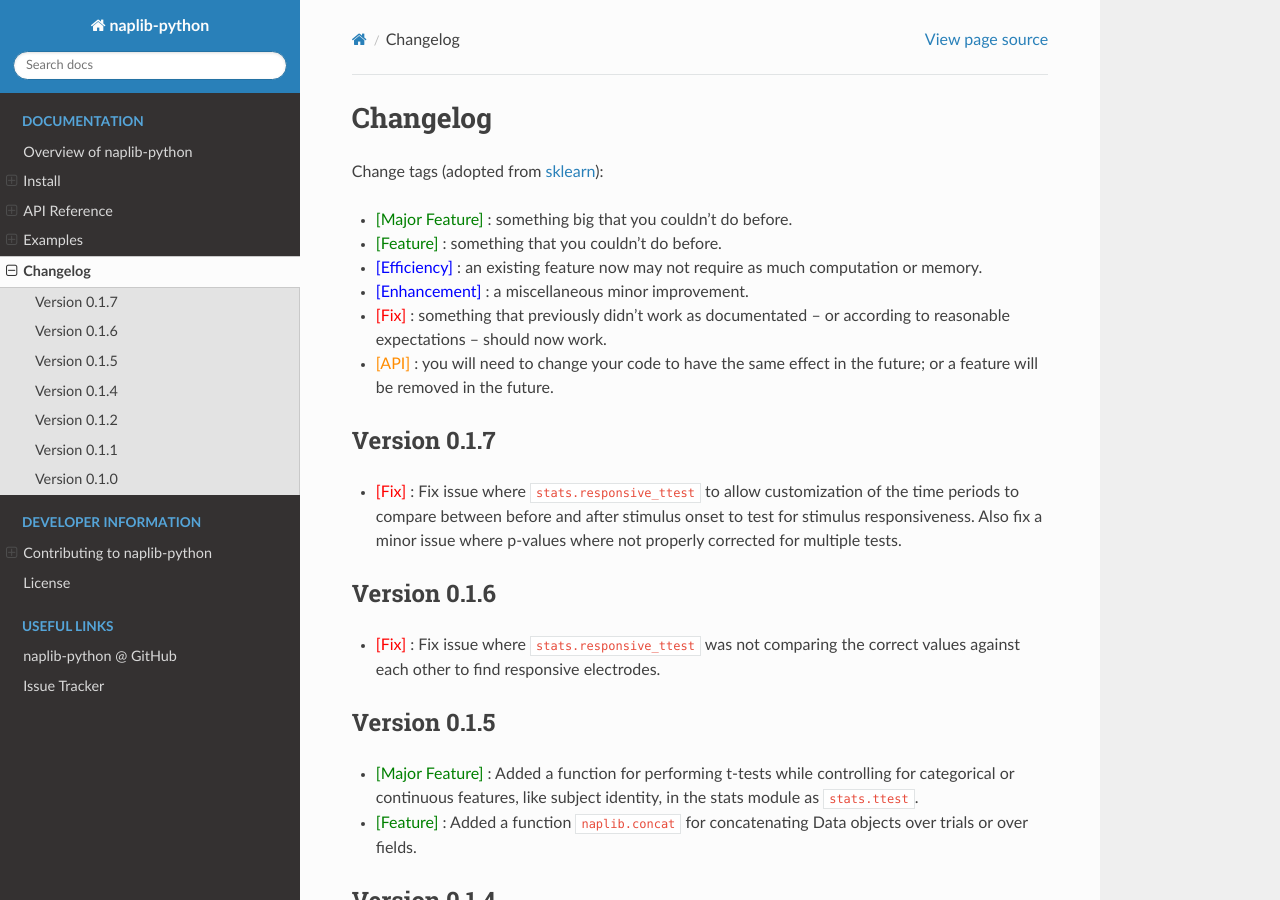
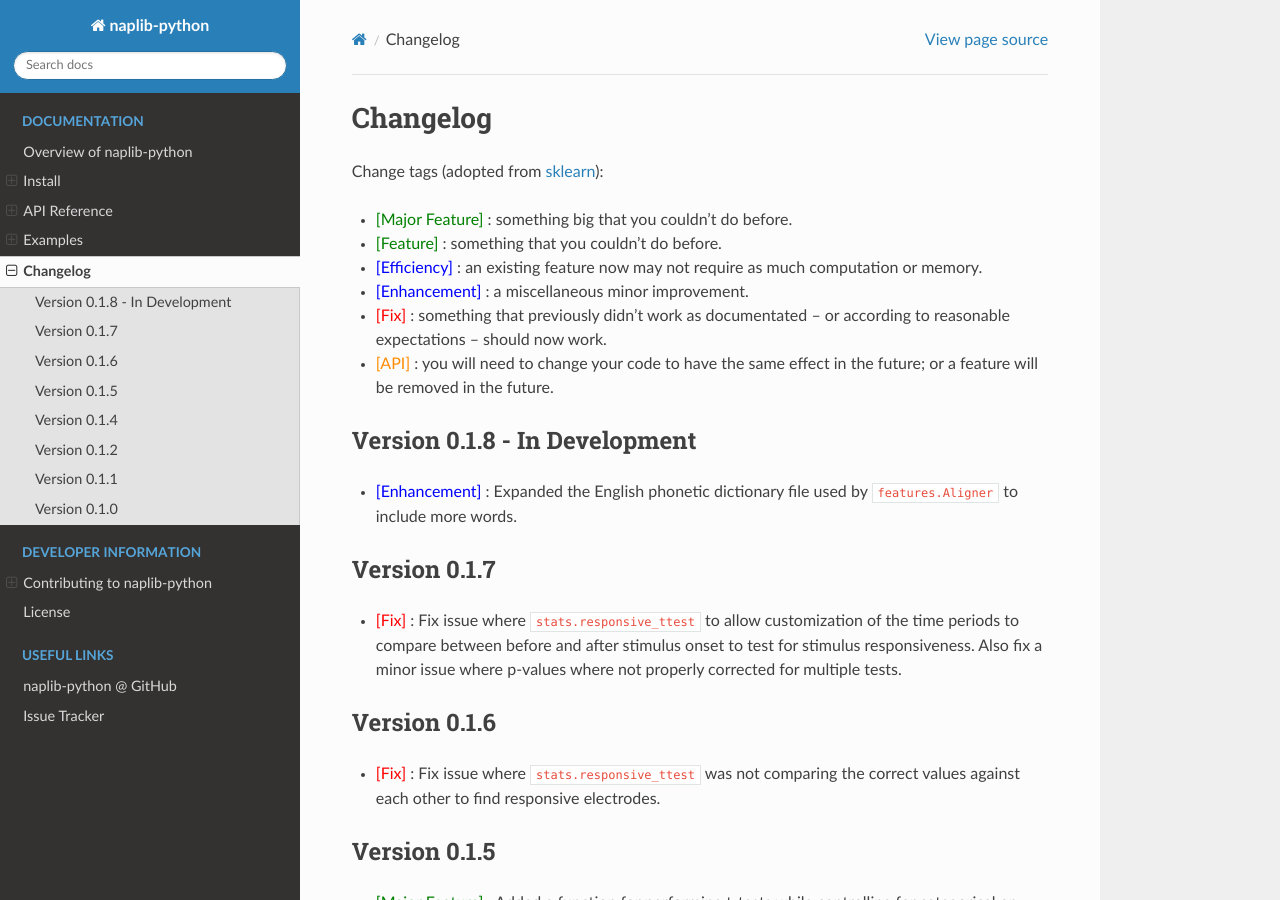
Before and after one commit to naplab/naplib-python, a Sphinx documentation site: the page built from docs/changelog.rst, in a window 1280 px wide and 900 px high. Built offline with Sphinx 7.4.7 and the Read the Docs theme 2.0.0, drawn with Linux system fonts in a browser that asks for light colours; pages that are not in the unit, such as notebooks, are missing from menus.

Commit message:
update eng.dict and changelog

```diff
--- a/docs/changelog.rst
+++ b/docs/changelog.rst
@@ -27,6 +27,11 @@ Change tags (adopted from `sklearn <https://scikit-learn.org/stable/whats_new/v0
 - |Fix| : something that previously didn’t work as documentated – or according to reasonable expectations – should now work.
 
 - |API| : you will need to change your code to have the same effect in the future; or a feature will be removed in the future.
+
+Version 0.1.8 - In Development
+------------------------------
+
+- |Enhancement| : Expanded the English phonetic dictionary file used by ``features.Aligner`` to include more words.
 
 Version 0.1.7
 -------------
```
Also changed, not shown: 1 other file.
